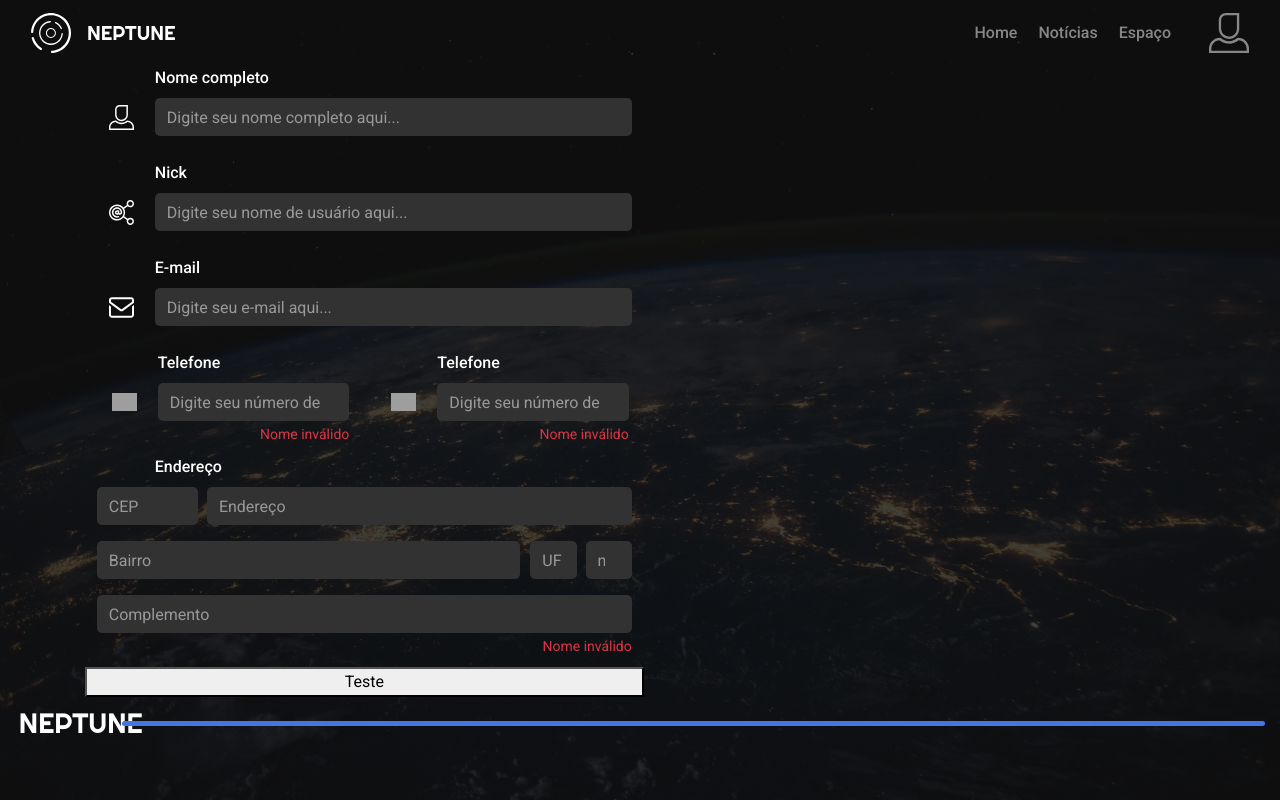
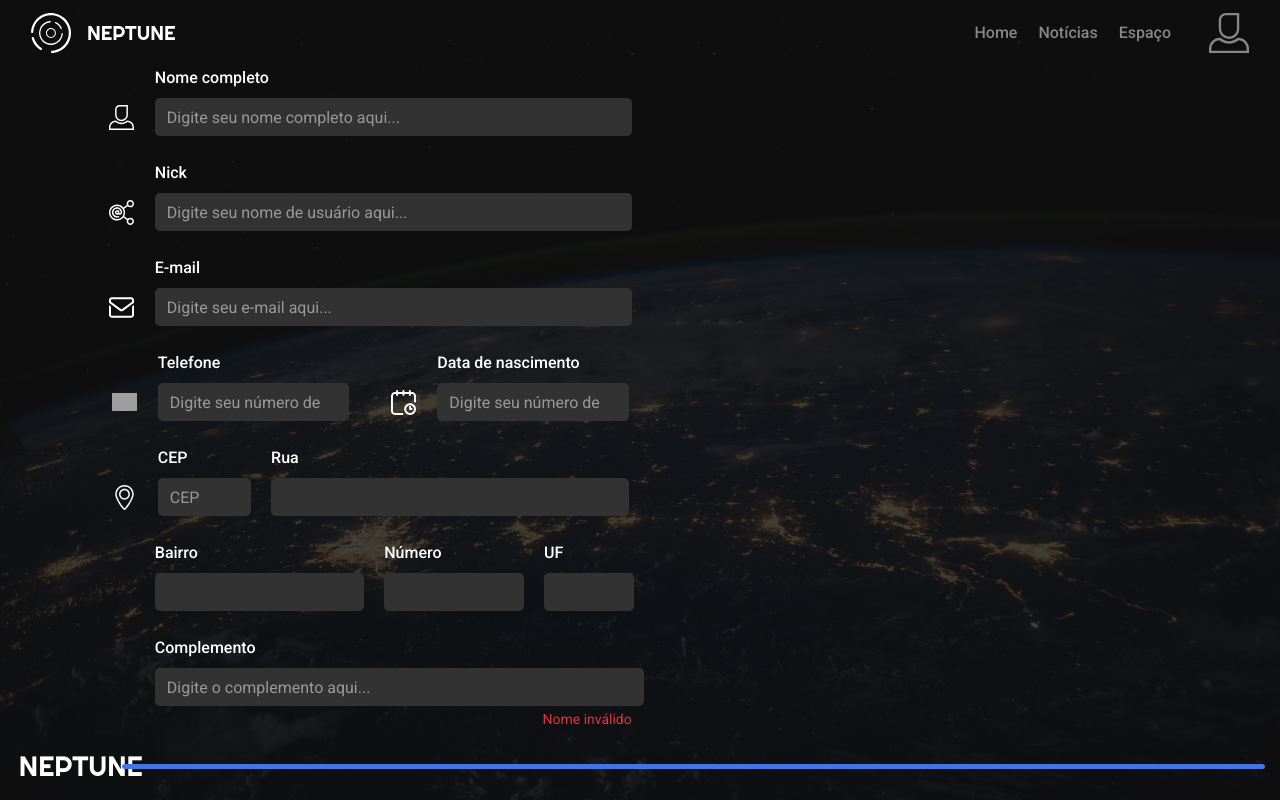
Before and after one commit to RafaelCaettano/neptune-angular, an Angular app: page /register in a window 1280 px wide. Built offline with nearby package versions, Linux system fonts and the light colour scheme; grey boxes are pictures that could not be loaded.

Commit message:
Atualizando o componente Register

```diff
--- a/src/app/register/register.component.css
+++ b/src/app/register/register.component.css
@@ -57,3 +57,7 @@ input.ng-invalid.ng-touched {
     bottom: 0;
     z-index: -1;
 }
+
+.margin-right {
+    margin-right: 20px;
+}
--- a/src/app/register/register.component.html
+++ b/src/app/register/register.component.html
@@ -57,76 +57,95 @@
                             placeholder="Digite seu número de telefone aqui..."
                             formControlName="phone">
                     </div>
-                    <small class="form-text text-danger">Nome inválido</small>
+                    <div *ngIf="!form.get('phone').touched" style="margin: 0 0 25px 0;"></div>
+                    <div *ngIf="form.get('phone').valid && form.get('phone').touched" style="margin: 0 0 25px 0;"></div>
+                    <small *ngIf="!form.get('phone').valid && form.get('phone').touched" class="form-text text-danger">Nome inválido</small>
 
                 </div>
 
                 <div class="col-6">
 
-                    <label class="form-label">Telefone</label>
+                    <label class="form-label">Data de nascimento</label>
                     <div class="input-group ">
-                        <span class="input-group-text"><img src="../../assets/img/icons/phone.svg" alt="User icon" width="25px"></span>
+                        <span class="input-group-text"><img src="../../assets/img/icons/date.svg" alt="User icon" width="25px"></span>
                         <input
                             type="number"
                             class="form-control"
                             placeholder="Digite seu número de telefone aqui..."
-                            formControlName="phone">
+                            formControlName="date">
                     </div>
-                    <small class="form-text text-danger">Nome inválido</small>
+                    <div *ngIf="!form.get('date').touched" style="margin: 0 0 25px 0;"></div>
 
                 </div>
 
-                <label class="form-label">Endereço</label>
-                <div class="input-group mb-3">
+                <div class="col-4" style="padding-right: 0;">
 
+                    <label class="form-label">CEP</label>
+                    <div class="input-group ">
+                        <span class="input-group-text"><img src="../../assets/img/icons/place.svg" alt="User icon" width="25px"></span>
+                        <input
+                            type="number"
+                            class="form-control margin-right"
+                            placeholder="CEP"
+                            formControlName="cep">
+                    </div>
+                    <div style="margin: 0 0 25px 0;"></div>
+
+                </div>
+
+                <div class="col-8" style="padding-left: 0;">
+
+                    <label class="form-label" style="margin-left: 0;">Rua</label>
+                    <input
+                        type="text"
+                        class="form-control"
+                        formControlName="address">
+                    <div *ngIf="!form.get('address').touched" style="margin: 0 0 25px 0;"></div>
+
+                </div>
+
+                <div class="col-6 margin-right" style="padding: 0 0 0 70px;">
+
+                    <label class="form-label" style="margin-left: 0;">Bairro</label>
+                    <input
+                        type="text"
+                        class="form-control"
+                        formControlName="neighborhood">
+                    <div *ngIf="!form.get('neighborhood').touched" style="margin: 0 0 25px 0;"></div>
+
+                </div>
+
+                <div class="col-3 margin-right" style="padding: 0 0 0 0;">
+
+                    <label class="form-label" style="margin-left: 0;">Número</label>
                     <input
                         type="number"
                         class="form-control"
-                        placeholder="CEP"
-                        style="margin: 0 10px 0 0;"
-                        formControlName="cep">
+                        formControlName="number">
+
+                </div>
+
+                <div class="col" style="padding: 0 0 0 0;">
+
+                    <label class="form-label" style="margin-left: 0;">UF</label>
+                    <input
+                        type="text"
+                        class="form-control"
+                        style="width: 90%;"
+                        formControlName="uf">
+
+                </div>
+
+                <label class="form-label" style="margin-left: 0; padding: 0 0 0 70px;">Complemento</label>
+                <div class="input-group" style="padding: 0 0 0 70px;">
 
                     <input
                         type="text"
                         class="form-control"
-                        placeholder="Endereço"
-                        style="width: 65%;"
-                        formControlName="address">
-
-                </div>
-
-                <div class="input-group mb-3">
-
-                    <input
-                        type="text"
-                        class="form-control"
-                        style="margin: 0 10px 0 0; width: 75%;"
-                        placeholder="Bairro"
-                        formControlName="neighborhood">
-                    <input
-                        type="text"
-                        class="form-control"
-                        style="margin: 0 10px 0 0;"
-                        placeholder="UF"
-                        formControlName="uf">
-                    <input
-                        type="number"
-                        class="form-control"
-                        placeholder="nº"
-                        formControlName="number">
-
-                </div>
-
-                <div class="input-group">
-                    <input
-                        type="text"
-                        class="form-control"
-                        placeholder="Complemento"
+                        placeholder="Digite o complemento aqui..."
                         formControlName="complement">
                 </div>
                 <small class="form-text text-danger">Nome inválido</small>
-
-                <button type="submit">Teste</button>
 
             </form>
 
--- a/src/app/register/register.component.ts
+++ b/src/app/register/register.component.ts
@@ -14,6 +14,7 @@ export class RegisterComponent implements OnInit {
 		phone: new FormControl(null, [ Validators.required, Validators.minLength(11), Validators.maxLength(11) ]),
 		nick: new FormControl(null, [ Validators.required, Validators.minLength(4), Validators.maxLength(120) ]),
 		cep: new FormControl(null, [ Validators.required, Validators.minLength(8), Validators.maxLength(8) ]),
+		date: new FormControl(null, [ Validators.required ]),
 		address: new FormControl({ value: null, disabled: true }),
 		neighborhood: new FormControl({ value: null, disabled: true }),
 		uf: new FormControl({ value: null, disabled: true }),
```
Also changed, not shown: src/assets/img/icons/date.svg (added), src/assets/img/icons/place.svg (added). Lines whose indentation alone changed are shown as unchanged.
